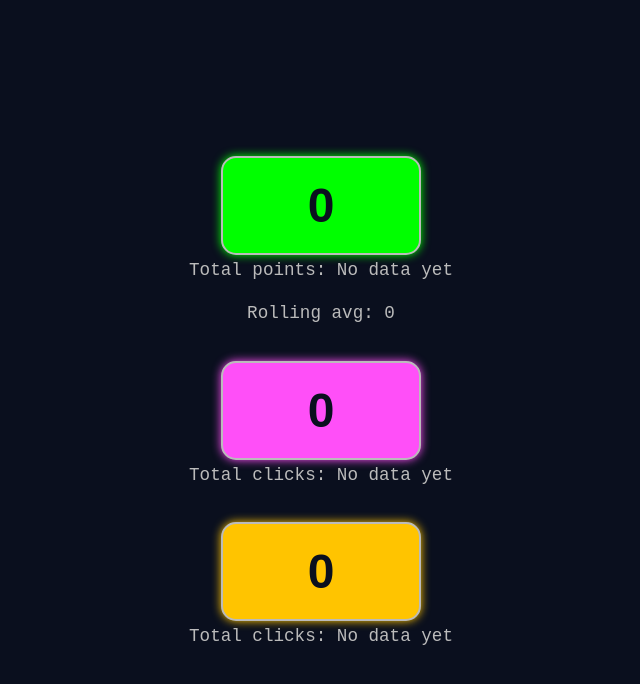
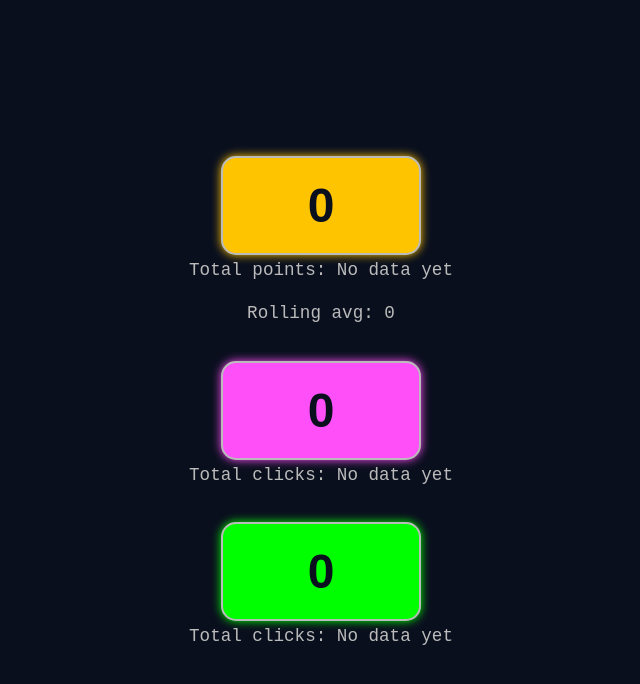
Before and after one commit to cgfennelly/p-clicker-counter-app, a Flask app: page / in a window 1280 px wide. Shown: the top 684 px of the page, without its empty margins (319-959 px from the left). Run offline with Flask 2, Linux system fonts and the light colour scheme; data that the repository does not hold is empty.

Commit message:
css colour change to test auto-deployment via webhook

```diff
--- a/static/styles.css
+++ b/static/styles.css
@@ -37,7 +37,7 @@ body {
 
 
 #first-button {
-    background-color: #00ff00;
+    background-color: #ffc400;
     color: #0a0f1e;
     font-size: 3rem;
     font-weight: bold;
@@ -47,14 +47,14 @@ body {
     border: 2px solid #bbbbbb;
     border-radius: 15px;
     cursor: pointer;
-    box-shadow: 0 0 10px #00ff00;
+    box-shadow: 0 0 10px #ffc400;
     transition: transform 0.1s ease-in-out, box-shadow 0.2s;
 }
 
 
 #first-button:hover {
     transform: scale(1.05);
-    box-shadow: 0 0 15px #00ff00;
+    box-shadow: 0 0 15px #ffc400;
 }
 
 #second-button {
@@ -79,7 +79,7 @@ body {
 
 
 #third-button {
-    background-color: #ffc400;
+    background-color: #00ff00;
     color: #0a0f1e;
     font-size: 3rem;
     font-weight: bold;
@@ -89,11 +89,11 @@ body {
     border: 2px solid #bbbbbb;
     border-radius: 15px;
     cursor: pointer;
-    box-shadow: 0 0 10px #ffc400;
+    box-shadow: 0 0 10px #00ff00;
     transition: transform 0.1s ease-in-out, box-shadow 0.2s;
 }
 
 #third-button:hover {
     transform: scale(1.05);
-    box-shadow: 0 0 15px #ffc400;
+    box-shadow: 0 0 15px #00ff00;
 }
```
